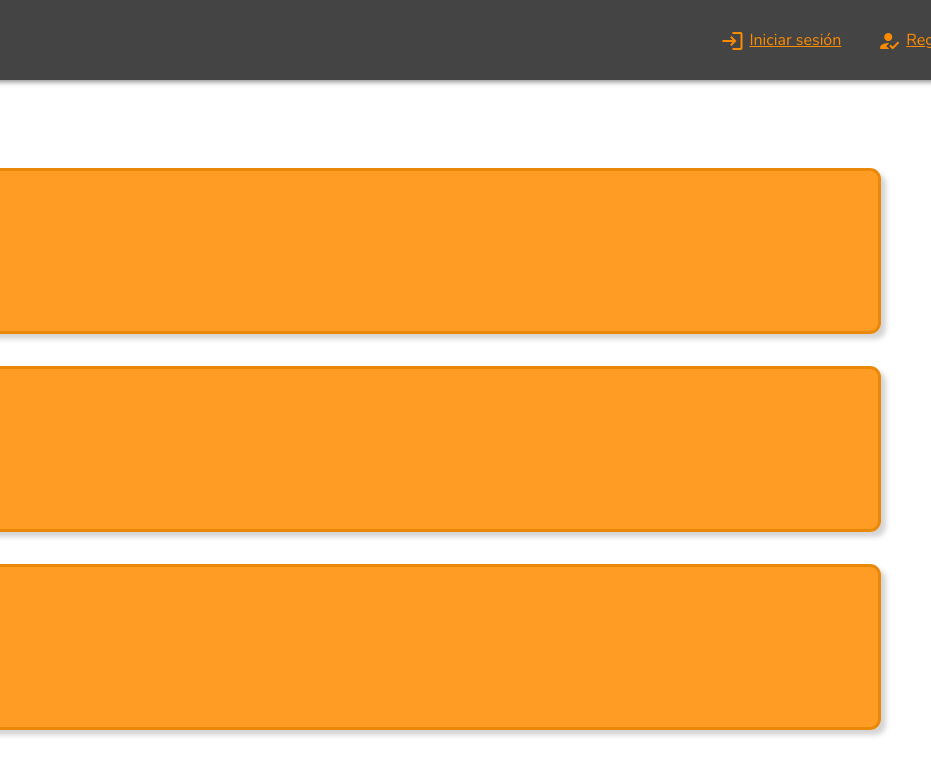
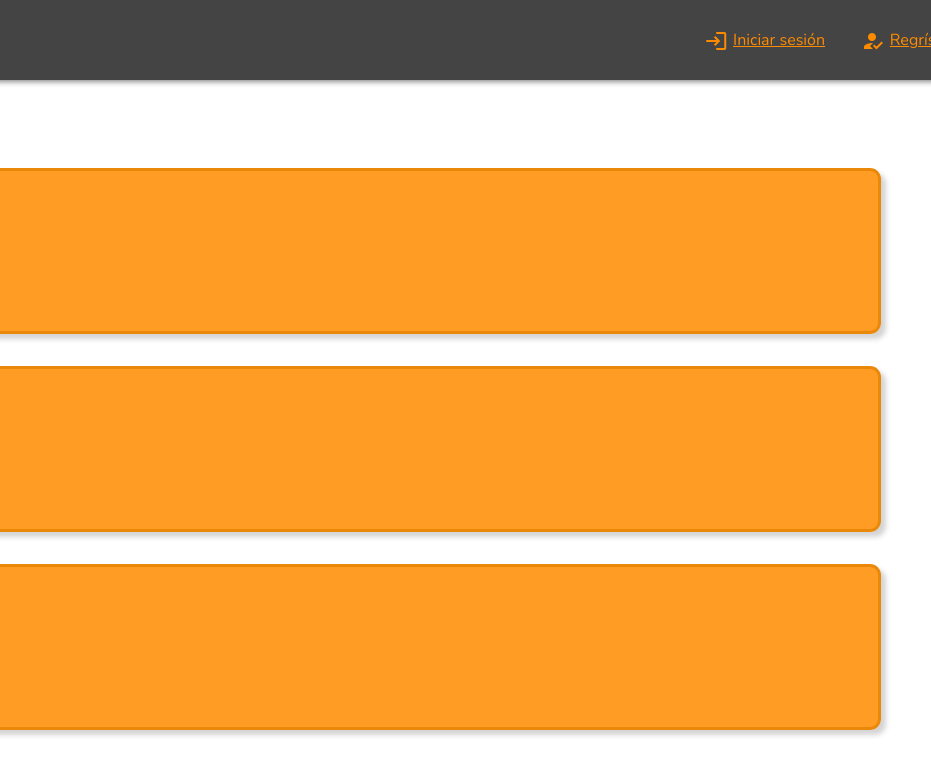
Before and after one commit to i12gonee/proyectoIS302, a plain HTML site: page client/index.html in a window 1280 px wide. Shown: the top 760 px of the page, 349-1280 px from the left. Drawn offline with nearby package versions, Linux system fonts and the light colour scheme.

Commit message:
Update styles.css

```diff
--- a/client/styles.css
+++ b/client/styles.css
@@ -56,7 +56,7 @@
         display: flex;
         justify-content: space-between;
         background-color: #444444;
-        width: 85.4rem;
+        width: 84.38rem;
         height: 5rem;
         margin-left: -0.5rem;
         margin-top: -0.5rem;
```
